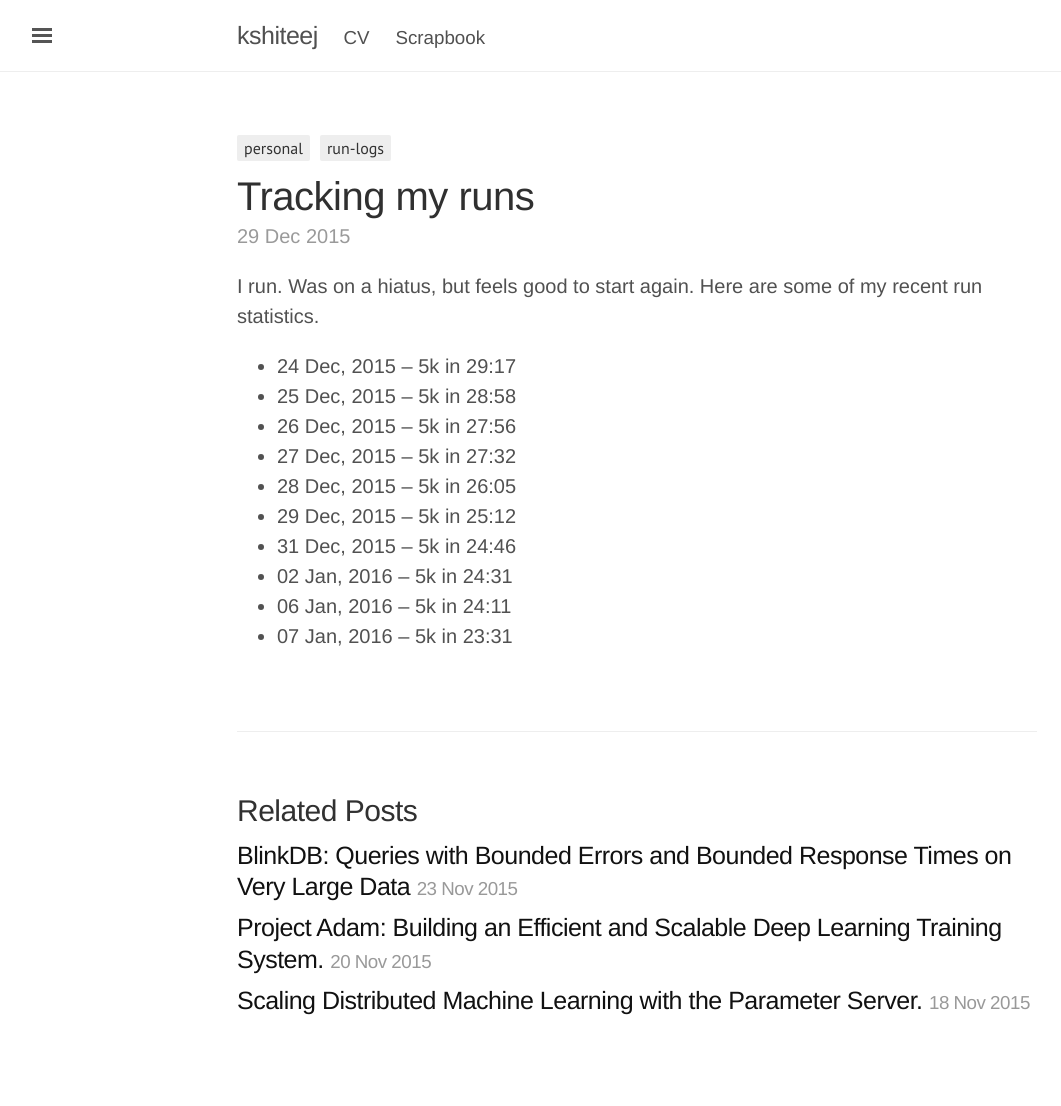
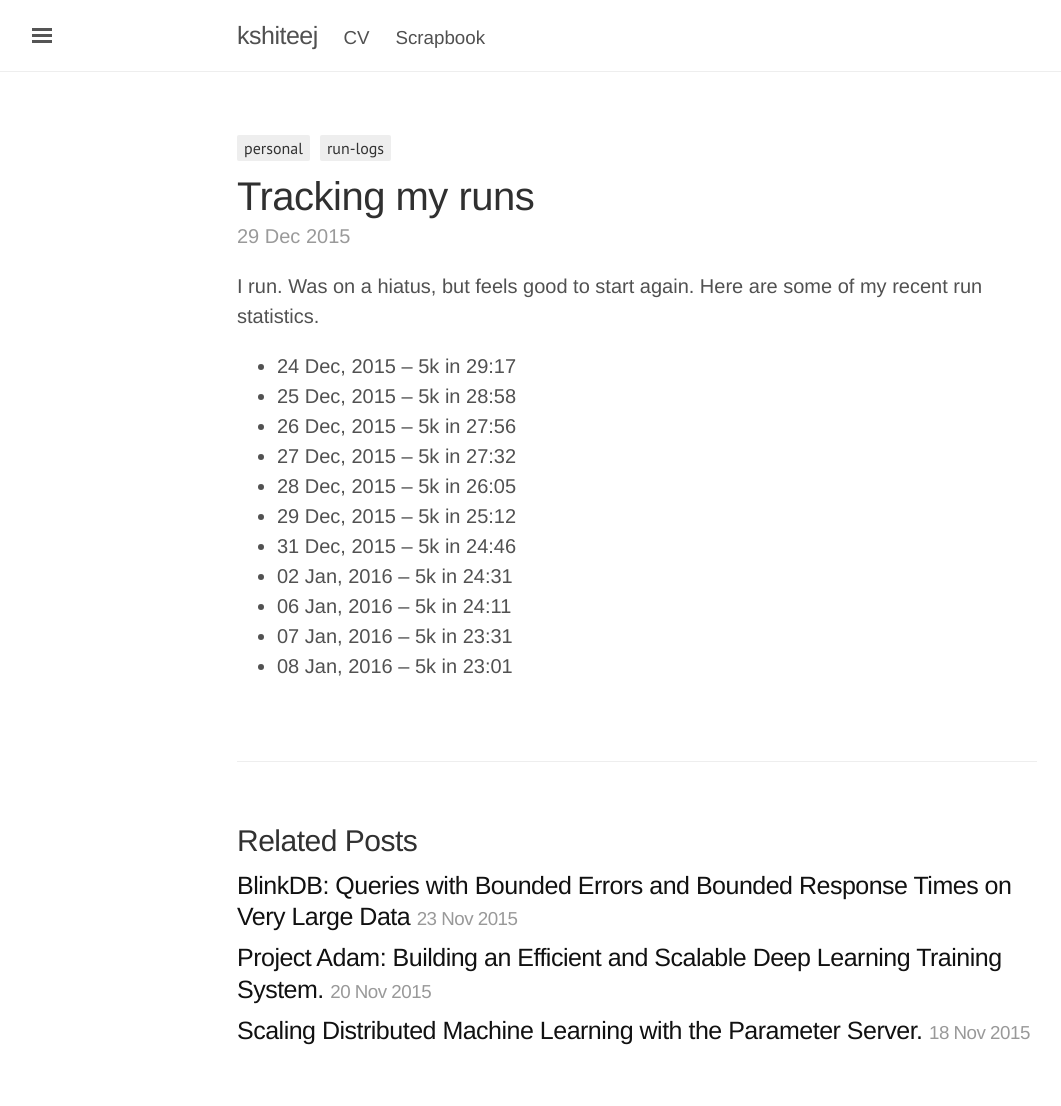
Before and after one commit to kshiteejm/kshiteejm.github.io, a Jekyll site: the page built from personal/_posts/2015-12-29-runlog.md, in a window 1280 px wide. Shown: the whole page, without its empty margins (3-1064 px from the left). Built offline with Jekyll 4.4.1, drawn with Linux system fonts in a browser that asks for light colours; comment, search, counter and statistics services are not loaded; before the commit the page ends 1076 px from its top, so only the background shows below that.

Commit message:
updated run log

```diff
--- a/personal/_posts/2015-12-29-runlog.md
+++ b/personal/_posts/2015-12-29-runlog.md
@@ -19,3 +19,4 @@ I run. Was on a hiatus, but feels good to start again. Here are some of my recen
 - 02 Jan, 2016 -- 5k in 24:31
 - 06 Jan, 2016 -- 5k in 24:11
 - 07 Jan, 2016 -- 5k in 23:31
+- 08 Jan, 2016 -- 5k in 23:01
```
